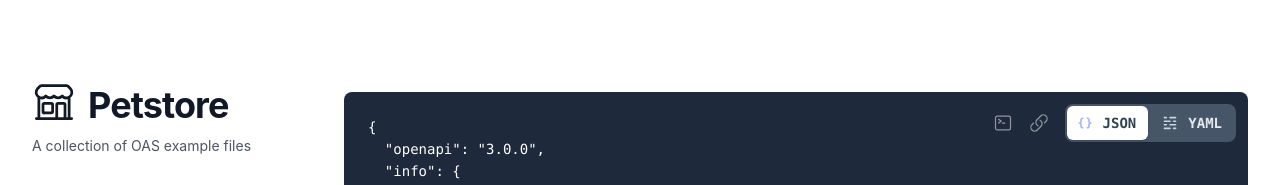
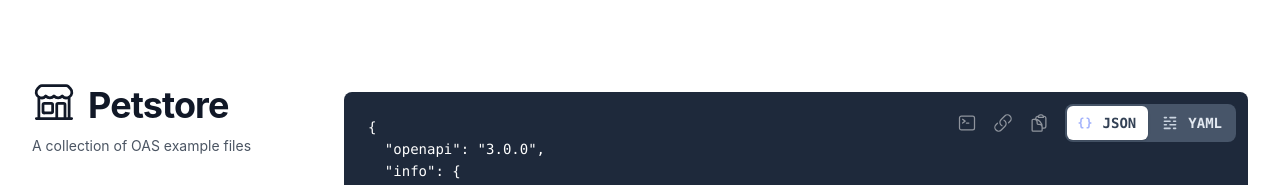
Before and after one commit to readmeio/petstore.dev, a Next.js app: page / in a window 1280 px wide. Shown: the top 185 px of the page. Built offline with nearby package versions, Linux system fonts and the light colour scheme.

Commit message:
Add copy

```diff
--- a/pages/index.js
+++ b/pages/index.js
@@ -31,6 +31,8 @@ import {
   XMarkIcon,
   BuildingStorefrontIcon,
   LinkIcon,
+  ClipboardDocumentIcon,
+  ClipboardDocumentCheckIcon,
   CommandLineIcon,
 } from "@heroicons/react/24/outline";
 
@@ -57,6 +59,18 @@ export default function Home({ files }) {
       Prism.highlightAll();
     }
   }, [file, format, version]);
+
+  const [copied, setCopied] = useState(false);
+
+  const copy = (m) => {
+    return () => {
+      setCopied(true);
+      setTimeout(() => {
+        setCopied(false);
+      }, 800);
+      return navigator.clipboard.writeText(m);
+    };
+  };
 
   return (
     <div className="bg-white">
@@ -250,6 +264,21 @@ export default function Home({ files }) {
                     >
                       <LinkIcon className="w-5 text-white" />
                     </a>
+                    <button
+                      onClick={copy(format === "json" ? file.json : file.yaml)}
+                      target="_blank"
+                      rel="noreferrer"
+                      className={classNames(
+                        copied ? "opacity-100" : "opacity-50 ",
+                        "inline-block mr-4 text-white hover:opacity-100"
+                      )}
+                    >
+                      {copied ? (
+                        <ClipboardDocumentCheckIcon className="w-5 text-green-500" />
+                      ) : (
+                        <ClipboardDocumentIcon className="w-5" />
+                      )}
+                    </button>
                     <div className="inline-block">
                       <div
                         className="flex space-x-1 rounded-lg bg-slate-600 p-0.5"
```
